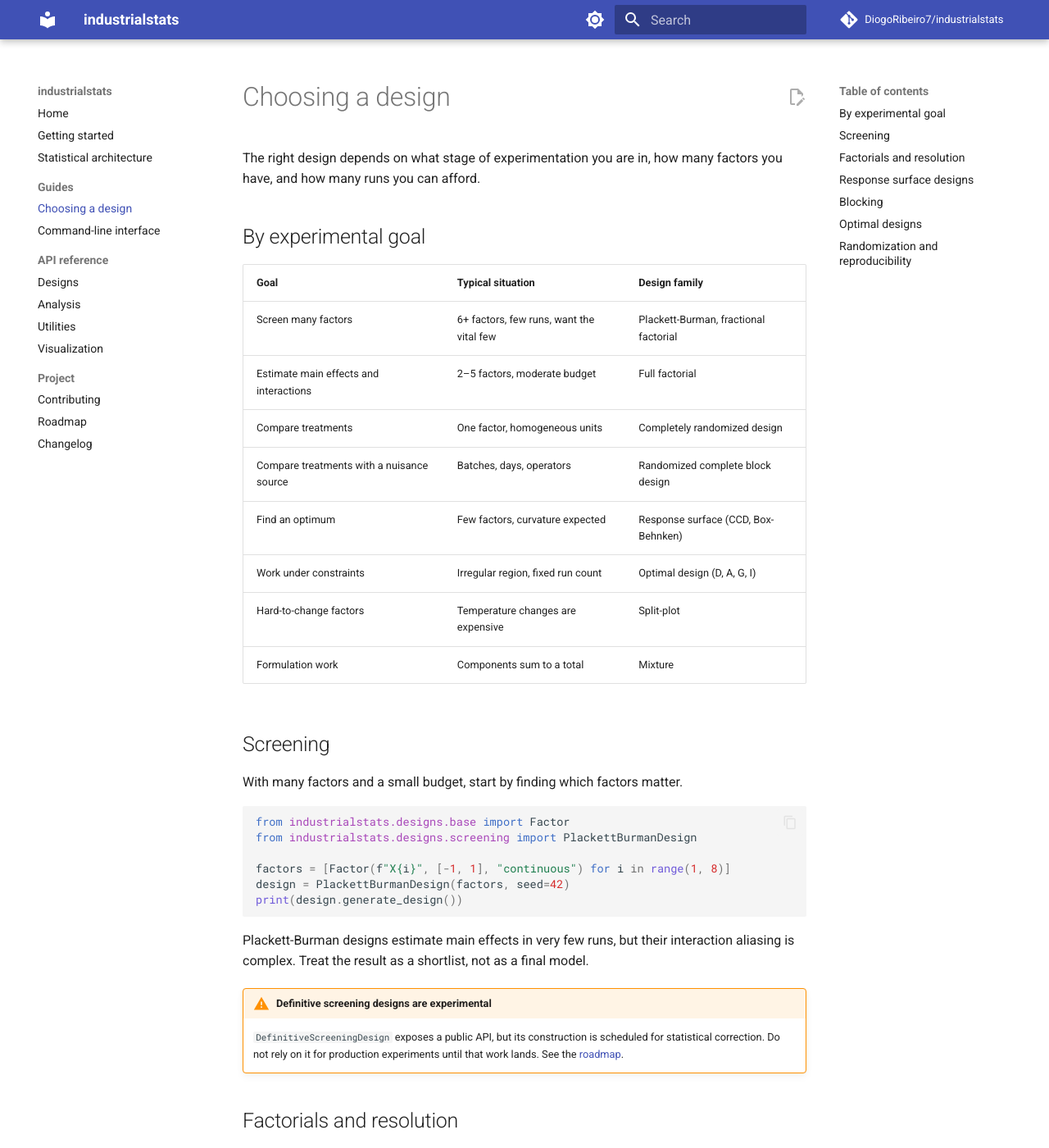
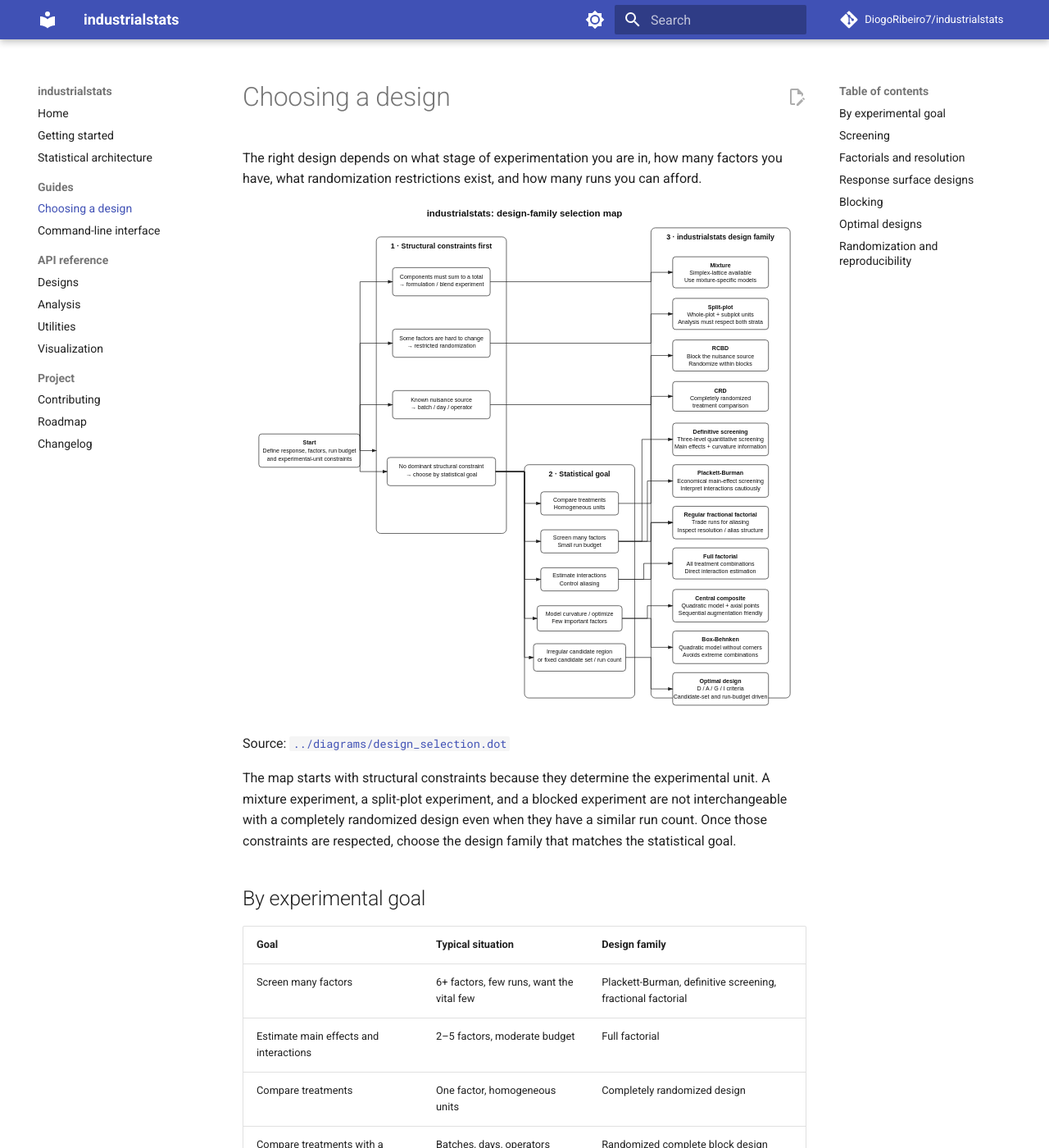
Before and after one commit to DiogoRibeiro7/industrialstats, an MkDocs documentation site: the page built from docs/guides/choosing-a-design.md, in a window 1280 px wide and 1400 px high. Shown: the whole window at 82% size. Built offline with MkDocs 1.6.1 and Material for MkDocs 9.7.7, drawn with Linux system fonts in a browser that asks for light colours; comment, search, counter and statistics services are not loaded; some of the changed text lies outside the part shown.

Commit message:
docs: surface design-selection map

````diff
--- a/docs/guides/choosing-a-design.md
+++ b/docs/guides/choosing-a-design.md
@@ -1,13 +1,24 @@
 # Choosing a design
 
 The right design depends on what stage of experimentation you are in, how many
-factors you have, and how many runs you can afford.
+factors you have, what randomization restrictions exist, and how many runs you can
+afford.
+
+![industrialstats design-family selection map](../diagrams/rendered/design_selection.svg)
+
+Source: [`../diagrams/design_selection.dot`](../diagrams/design_selection.dot)
+
+The map starts with structural constraints because they determine the experimental
+unit. A mixture experiment, a split-plot experiment, and a blocked experiment are
+not interchangeable with a completely randomized design even when they have a
+similar run count. Once those constraints are respected, choose the design family
+that matches the statistical goal.
 
 ## By experimental goal
 
 | Goal | Typical situation | Design family |
 | --- | --- | --- |
-| Screen many factors | 6+ factors, few runs, want the vital few | Plackett-Burman, fractional factorial |
+| Screen many factors | 6+ factors, few runs, want the vital few | Plackett-Burman, definitive screening, fractional factorial |
 | Estimate main effects and interactions | 2–5 factors, moderate budget | Full factorial |
 | Compare treatments | One factor, homogeneous units | Completely randomized design |
 | Compare treatments with a nuisance source | Batches, days, operators | Randomized complete block design |
@@ -33,10 +44,12 @@ Plackett-Burman designs estimate main effects in very few runs, but their
 interaction aliasing is complex. Treat the result as a shortlist, not as a
 final model.
 
-!!! warning "Definitive screening designs are experimental"
-    `DefinitiveScreeningDesign` exposes a public API, but its construction is
-    scheduled for statistical correction. Do not rely on it for production
-    experiments until that work lands. See the [roadmap](../roadmap.md).
+`DefinitiveScreeningDesign` is also available for three-level quantitative
+screening when curvature information matters. Its current conference-matrix
+construction is validated for the main-effect orthogonality, main-effect versus
+two-factor-interaction orthogonality, pure-quadratic estimability, foldover symmetry,
+and seeded randomization properties documented by the package. Mixed
+continuous/two-level categorical DSDs remain outside the implemented scope.
 
 ## Factorials and resolution
 
@@ -114,6 +127,11 @@ design = RandomizedCompleteBlockDesign(
 )
 ```
 
+For regular two-level factorials, treatment-defined block generators are a
+different mechanism from RCBD nuisance blocking. The package exposes their defining
+contrasts and confounded effects explicitly rather than assigning blocks by row
+position.
+
 ## Optimal designs
 
 When the design region is constrained, the run budget is fixed, or the model is
@@ -127,8 +145,9 @@ estimating coefficients precisely is the goal.
 
 ## Randomization and reproducibility
 
-Every generator accepts a `seed`. Record it alongside the experiment: it is
-what lets you reconstruct the exact run order later.
+Every generator that exposes a `seed` should be run with that seed recorded
+alongside the experiment. Reproducibility depends on the exact design family and
+its randomization contract rather than on reordering a generated table later.
 
 Where randomization must be restricted — as in split-plot designs, where whole
 plots are hard to change — use the design family that encodes that restriction
````
